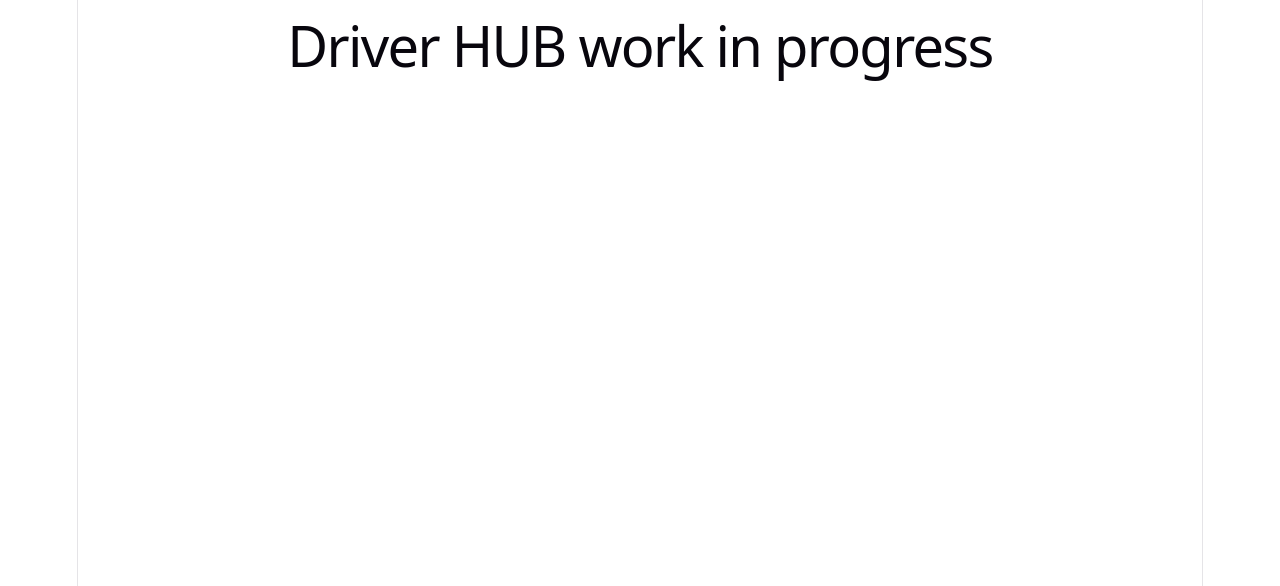
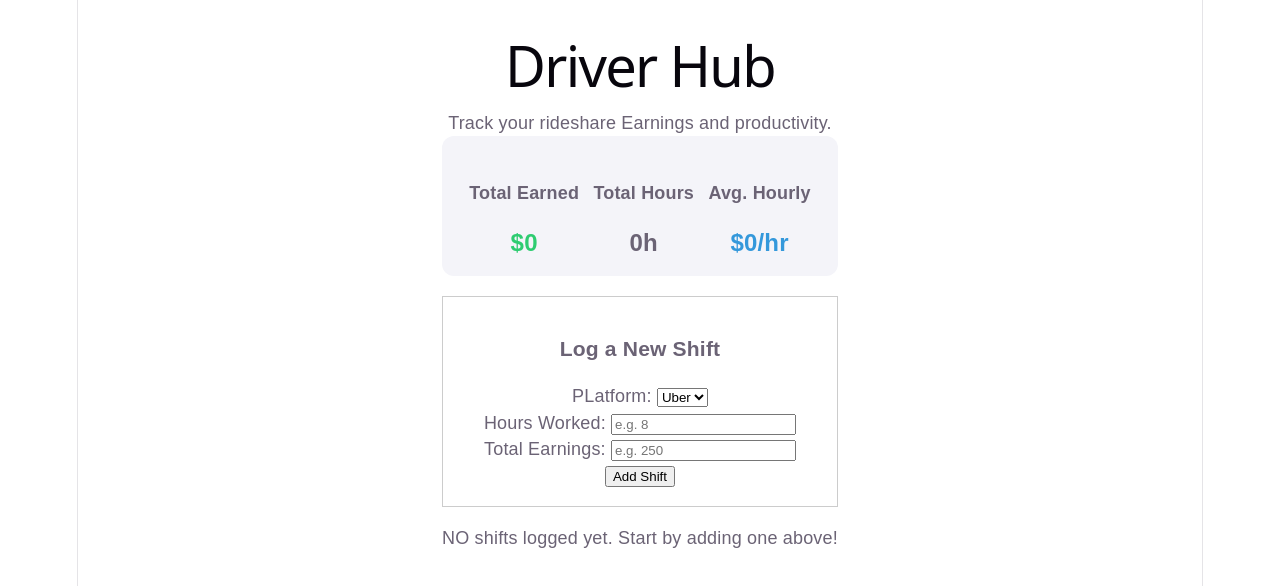
Before and after one commit to Hafiz6092/driver-hub, a React (Vite) app: page / in a window 1280 px wide. Shown: the top 586 px of the page. Built offline with nearby package versions, Linux system fonts and the light colour scheme.

Commit message:
completed app.jsx with logic for displaying shifts, adding shifts, deleting shifts

```diff
--- a/src/App.jsx
+++ b/src/App.jsx
@@ -1,16 +1,49 @@
+import { useEffect } from 'react';
 import { useState } from 'react'
-import reactLogo from './assets/react.svg'
-import viteLogo from './assets/vite.svg'
-import heroImg from './assets/hero.png'
 import './App.css'
+import EarningsSummary from './components/EarningsSummary';
+import ShiftForm from './components/ShiftForm';
+import ShiftList from './components/ShiftList';
 
 function App() {
-  const [count, setCount] = useState(0)
+  //initialize state
+  //we try to get data from localStorage first, if its empty we start with an empty array
+  const [shifts, setShifts] = useState(()=>{
+    const savedShifts = localStorage.getItem('driver-hub-data');
+    return savedShifts ? JSON.parse(savedShifts) : [];
+
+  });
+  //the auto-save feature
+  //useEffect run this code every time the 'shifts' array changes
+  useEffect(() =>{
+    //we convert the array to a string because localStorage can only store text
+    localStorage.setItem('driver-hub-data', JSON.stringify(shifts));
+  }, [shifts]); //dependency array the trigger
+
+  //adding new shifts
+  const addShift = (newShift) => {
+    //creating new array with the old data + new shift
+    setShifts((prevShifts) => [...prevShifts, newShift])
+  }
+
+  //deleting shift
+  const deleteShift = (id) => {
+    //.filter() creates a new array that excludes the item with the matching id
+    setShifts((prevShifts) => prevShifts.filter((shifts) => shifts.id !== id));
+  }
 
   return (
-    <>
-      <h1>Driver HUB work in progress</h1>
-    </>
+    <div style={{ maxWidth: '600px', margin: '0 auto', padding: '20px', fontFamily: 'sans-serif' }}>
+      <header>
+        <h1>Driver Hub</h1>
+        <p>Track your rideshare Earnings and productivity.</p>
+      </header>
+      <main>
+        <EarningsSummary shifts={shifts}/>
+        <ShiftForm onAddShift={addShift}/>
+        <ShiftList shifts={shifts} onDelete={deleteShift}/>
+      </main>
+    </div>
   )
 }
 
--- a/src/components/EarningsSummary.jsx
+++ b/src/components/EarningsSummary.jsx
@@ -6,19 +6,22 @@ const EarningsSummary = ({shifts}) => {
      * shift is the current item we are looking at
      */
     const totalEarnings = shifts.reduce((acc, shift) =>{
-        return acc + shift.earnings;
+        return acc + Number(shift.earnings || 0);
     }, 0);
     //calculate total hours
     const totalHours = shifts.reduce((acc, shift) =>{
-        return acc + shift.hours;
+        return acc + Number(shift.hours || 0);
     }, 0);
 
+    //cwe only run toLocalString() is totalEarning is definitely a number
+    const formattedEarnings = typeof totalEarnings === 'number' ?
+    totalEarnings.toLocaleString() : '0';
     //calculate hourly rate
     //we check if totalHours is greater than 0 to avoid 'Divided by zero' errors NaN
 
     const hourlyRate = totalHours > 0 ? (totalEarnings/totalHours).toFixed(2) : 0;
     return (
-        <div tyle={{
+        <div style={{
             display: 'flex',
             justifyContent: 'space-around',
             backgroundColor: '#f4f4f9',
@@ -29,9 +32,9 @@ const EarningsSummary = ({shifts}) => {
           }}>
             <div>
                 <h4>Total Earned</h4>
-                {/**we use .tolocalString() to add commas to large numbers */}
+                {/**we use .toLocalString() to add commas to large numbers */}
                 <p style={{ fontSize: '24px', fontWeight: 'bold', color: '#2ecc71' }}>
-                    ${totalEarnings.toLocalString()}
+                    ${formattedEarnings}
                 </p>
             </div>
 
--- a/src/components/ShiftForm.jsx
+++ b/src/components/ShiftForm.jsx
@@ -2,7 +2,7 @@ import {useState} from 'react';
 
 const ShiftForm = ({onAddShift}) => {
     //create local state variable for our three inputs
-    //'usState' gives us the variable ane the funtion to change it
+    //'usState' gives us the variable ane the function to change it
     const [platform, setPlatform] = useState('Uber');
     const [hours, setHours] = useState(' ');
     const [earnings, setEarnings] = useState(' ');
@@ -13,21 +13,21 @@ const ShiftForm = ({onAddShift}) => {
         e.preventDefault();
 
         //simple check: is hours or earnings are missing, show an alert and stop
-        if(!hours || !earings) return alert("Please fill in all fields");
+        if(!hours || !earnings) return alert("Please fill in all fields");
 
         //we create a new object using our current state variables
         const newShift = {
            //date.now generates a unique number based on current time
             id: Date.now(),
             platform,
-
             //we convert strings to numbers because input fields return text by default
-            hours: parseFloat(hours),
-            earings: parseFloat(earings),
+            hours: Number(hours),
+            earnings: Number(earnings),
             //auto generate today's date;
             date: new Date().toLocaleDateString()
 
         };
+        console.log("Adding Shift:", newShift)
         //call the function passed from app.jsx to "lift" the data back up to parent
         onAddShift(newShift);
 
@@ -51,7 +51,7 @@ const ShiftForm = ({onAddShift}) => {
             </div>
 
             <div>
-                <label>Hourse Worked: </label>
+                <label>Hours Worked: </label>
                 {/**e.target.value is the text the user just typed into the box */}
                 <input
                 type = "number"
--- a/src/components/ShiftList.jsx
+++ b/src/components/ShiftList.jsx
@@ -30,14 +30,14 @@ const ShiftList = ({ shifts, onDelete}) => {
                 }}
                 >
                     <div>
-                        {/**displaying the specific properties we created in our Shiftform object */}
+                        {/**displaying the specific properties we created in our ShiftForm object */}
                         <strong>{shift.platform}</strong> - {shift.date} <br/>
                         <span>{shift.hours} hours | ${shift.earnings} </span>
                     </div>
                     {/**we call the onDelete and pass the specific ID of this shift */}
                     <button
                     onClick={() => onDelete(shift.id)}
-                    tyle={{ backgroundColor: '#ff4d4d', color: 'white', border: 'none', padding: '5px 10px', cursor: 'pointer' }}
+                    style={{ backgroundColor: '#ff4d4d', color: 'white', border: 'none', padding: '5px 10px', cursor: 'pointer' }}
                     >Delete</button>
                 </div>
              )
```
